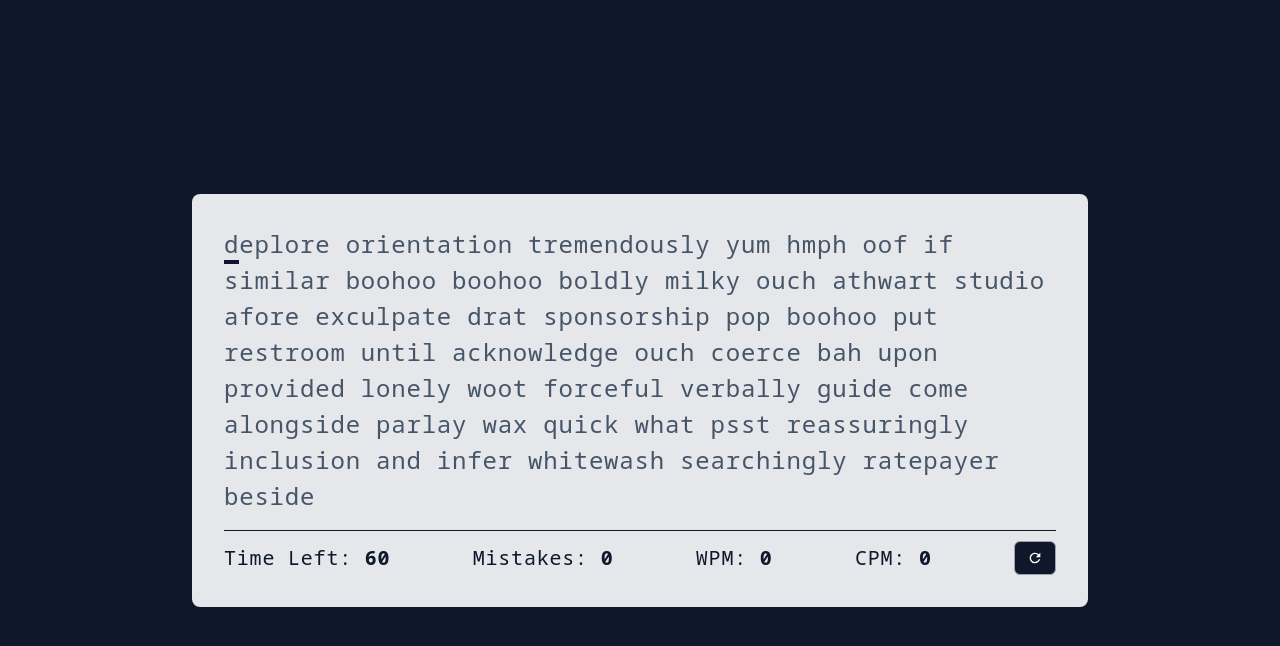
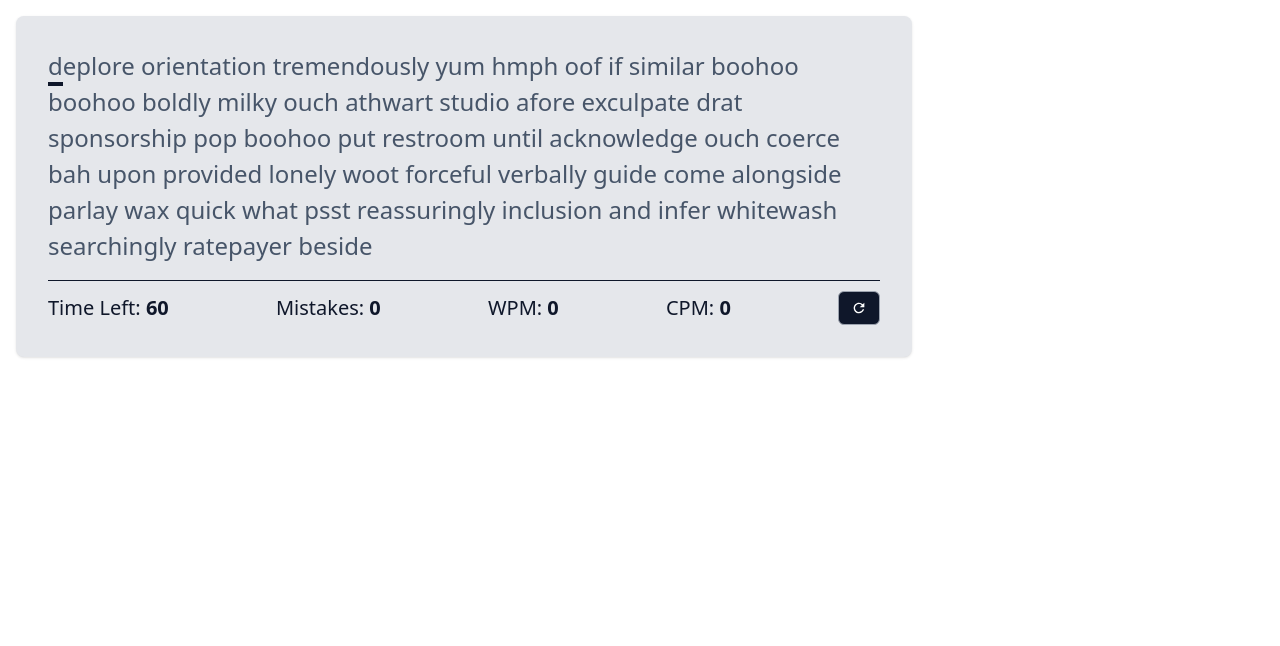
Before and after one commit to ihssmaheel-dev/type-type-go, a React (Vite) app: page / in a window 1280 px wide. Shown: the top 646 px of the page. Built offline with nearby package versions, Linux system fonts and the light colour scheme.

Commit message:
Refactor: Removed the body styles

```diff
--- a/src/index.css
+++ b/src/index.css
@@ -1,9 +1,3 @@
 @tailwind base;
 @tailwind components;
 @tailwind utilities;
-
-@layer base {
-	body {
-		@apply min-h-screen bg-slate-900 grid place-items-center font-noto-sans-mono tracking-wider px-12;
-	}
-}
```
